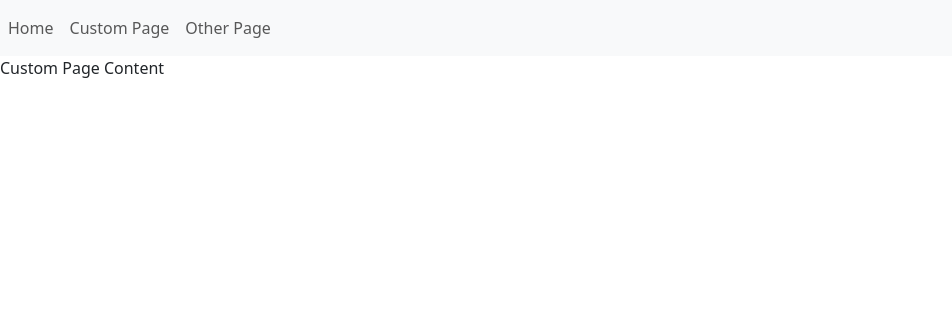
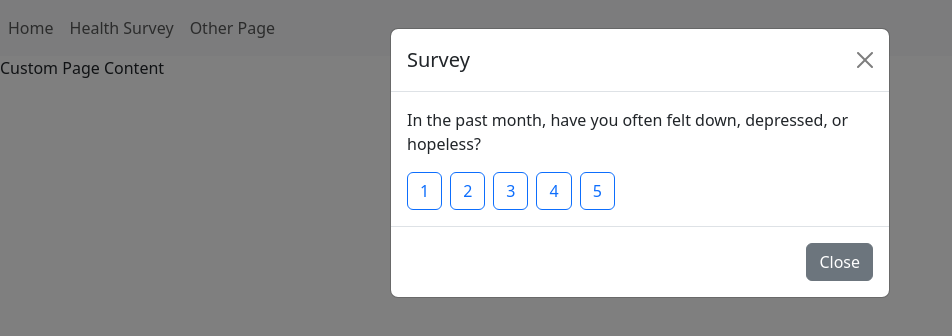
Before and after one commit to bhirschi1/missionary-app, a React (Create React App) app: page /custom-page in a window 1280 px wide. Shown: the top 336 px of the page, without its empty margins (0-952 px from the left). Built offline with nearby package versions, Linux system fonts and the light colour scheme.

Commit message:
questionnaire

```diff
--- a/src/App.js
+++ b/src/App.js
@@ -15,7 +15,7 @@ function App() {
       <Link className="nav-link" to="/">Home</Link>
     </li>
     <li className="nav-item">
-      <Link className="nav-link" to="/custom-page">Custom Page</Link>
+      <Link className="nav-link" to="/custom-page">Health Survey</Link>
     </li>
     <li className="nav-item">
       <Link className="nav-link" to="/other-page">Other Page</Link>
--- a/src/Custom_Page.js
+++ b/src/Custom_Page.js
@@ -1,8 +1,104 @@
-// Custom_Page.js
-import React from 'react';
+import React, { useState } from 'react';
+import Modal from './Modal';
 
 function CustomPage() {
-  return <div>Custom Page Content</div>;
+  const [isSurveyOpen, setSurveyOpen] = useState(true);
+  const [currentQuestionIndex, setCurrentQuestionIndex] = useState(0);
+  const [depressionScore, setDepressionScore] = useState(0);
+  const [anxietyScore, setAnxietyScore] = useState(0);
+
+  const questions = [
+    "In the past month, have you often felt down, depressed, or hopeless?",
+    "Do you often find yourself feeling excessively anxious, worried, or nervous?",
+    "Do you find it difficult to fall asleep or stay asleep because you can't stop thinking about things?",
+    "Do you feel a lack of purpose as a missionary?",
+  ];
+
+  const handleAnswer = (score) => {
+    if (currentQuestionIndex === 0 || currentQuestionIndex === 3) {
+      setDepressionScore(depressionScore + score);
+    } else if (currentQuestionIndex === 1 || currentQuestionIndex === 2) {
+      setAnxietyScore(anxietyScore + score);
+    }
+
+    if (currentQuestionIndex < questions.length - 1) {
+      setCurrentQuestionIndex(currentQuestionIndex + 1);
+    } else {
+      setSurveyOpen(false);
+      // Process and display overall score
+      const overallScore = depressionScore + anxietyScore;
+      console.log(`Depression Score: ${depressionScore}, Anxiety Score: ${anxietyScore}, Overall Score: ${overallScore}`);
+      // You can use overallScore to display relevant resources
+    }
+  };
+
+  const renderResources = () => {
+    let title = '';
+    let links = [];
+
+    if (depressionScore > anxietyScore + 1) {
+      title = 'Depression Resources';
+      links = [
+        { href: "https://www.lds.org/ensign/2016/02/depression?lang=eng", text: "Understanding Depression" },
+        { href: "https://www.lds.org/church/news/depression-more-than-a-bad-hair-day?lang=eng", text: "More Than a Bad Hair Day" }
+      ];
+    } else if (anxietyScore > depressionScore + 1) {
+      title = 'Anxiety Resources';
+      links = [
+        { href: "https://www.lds.org/ensign/2000/03/escaping-my-valley-of-sorrow?lang=eng&_r=1", text: "Escaping My Valley of Sorrow" },
+        { href: "https://www.lds.org/ensign/1990/09/keeping-mentally-well?lang=eng&_r=1", text: "Keeping Mentally Well" }
+      ];
+    } else {
+      title = 'General Mental Health Resources';
+      links = [
+        { href: "https://www.lds.org/ensign/2001/10/easing-the-burdens-of-mental-illness?lang=eng&_r=1", text: "Easing the Burdens of Mental Illness" },
+        { href: "https://www.lds.org/ensign/1989/02/mental-illness-in-search-of-understanding-and-hope?lang=eng&_r=1", text: "In Search of Understanding and Hope" }
+      ];
+    }
+
+    return (
+      <div className="mt-4">
+        <h3 className="mb-3">{title}</h3>
+        <ul className="list-group">
+          {links.map(link => (
+            <li className="list-group-item">
+              <a href={link.href} target="_blank" rel="noopener noreferrer" className="text-primary">{link.text}</a>
+            </li>
+          ))}
+        </ul>
+      </div>
+    );
+  };
+
+
+  return (
+    <div>
+      Custom Page Content
+      <Modal isOpen={isSurveyOpen} onClose={() => setSurveyOpen(false)}>
+        <div>{questions[currentQuestionIndex]}</div>
+        <div className="mt-3">
+        {[1, 2, 3, 4, 5].map((score) => (
+            <button
+              key={score}
+              onClick={() => handleAnswer(score)}
+              className="btn btn-outline-primary me-2"
+            >
+              {score}
+            </button>
+          ))}
+        </div>
+      </Modal>
+      {!isSurveyOpen && renderResources()}
+    </div>
+  );
 }
 
 export default CustomPage;
+
+// Depression: https://www.lds.org/ensign/2016/02/depression?lang=eng
+              // https://www.lds.org/church/news/depression-more-than-a-bad-hair-day?lang=eng
+         // anxiety: https://www.lds.org/ensign/2000/03/escaping-my-valley-of-sorrow?lang=eng&_r=1
+              // https://www.lds.org/ensign/1990/09/keeping-mentally-well?lang=eng&_r=1
+
+              //general: https://www.lds.org/ensign/2001/10/easing-the-burdens-of-mental-illness?lang=eng&_r=1
+              // https://www.lds.org/ensign/1989/02/mental-illness-in-search-of-understanding-and-hope?lang=eng&_r=1
--- /dev/null
+++ b/src/Modal.js
@@ -0,0 +1,32 @@
+import React from 'react';
+
+function Modal({ isOpen, children, onClose }) {
+  if (!isOpen) return null;
+
+  return (
+    <div>
+      {/* Modal overlay */}
+      <div className="modal-backdrop show" style={{ opacity: 0.5, zIndex: 1040 }}></div>
+
+      {/* Modal */}
+      <div className="modal show d-block" style={{ zIndex: 1050 }} tabIndex="-1">
+        <div className="modal-dialog">
+          <div className="modal-content">
+            <div className="modal-header">
+              <h5 className="modal-title">Survey</h5>
+              <button type="button" className="btn-close" onClick={onClose}></button>
+            </div>
+            <div className="modal-body">
+              {children}
+            </div>
+            <div className="modal-footer">
+              <button type="button" className="btn btn-secondary" onClick={onClose}>Close</button>
+            </div>
+          </div>
+        </div>
+      </div>
+    </div>
+  );
+}
+
+export default Modal;
```
